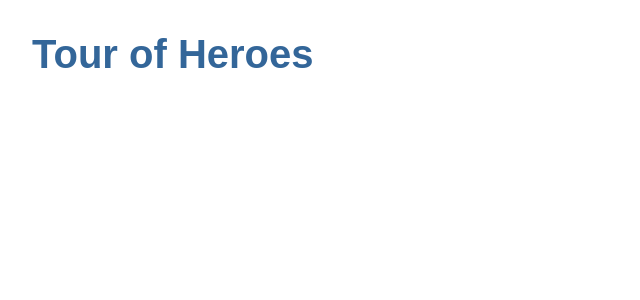
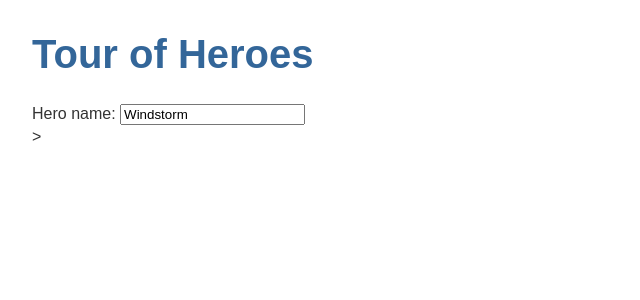
Before and after one commit to thrazznos/angular-tour-of-heroes, an Angular app: page / in a window 1280 px wide. Shown: the top 300 px of the page, without its empty margins (0-640 px from the left). Built offline with nearby package versions, Linux system fonts and the light colour scheme.

Commit message:
Adding hero module with data binding

```diff
--- a/src/app/app.component.html
+++ b/src/app/app.component.html
@@ -1 +1,2 @@
 <h1>{{title}}</h1>
+<app-heroes></app-heroes>
--- /dev/null
+++ b/src/app/hero.ts
@@ -0,0 +1,4 @@
+export interface Hero {
+    id: number;
+    name: string;
+}
--- /dev/null
+++ b/src/app/heroes/heroes.component.html
@@ -0,0 +1,4 @@
+<div>
+    <label for="name">Hero name: </label>
+    <input id="name" [(ngModel)]="hero.name" placeholder="name">
+</div>>
--- /dev/null
+++ b/src/app/heroes/heroes.component.ts
@@ -0,0 +1,14 @@
+import { Component } from '@angular/core';
+import { Hero } from '../hero';
+
+@Component({
+  selector: 'app-heroes',
+  templateUrl: './heroes.component.html',
+  styleUrls: ['./heroes.component.css']
+})
+export class HeroesComponent {
+  hero : Hero = {
+    id: 1,
+    name: 'Windstorm'
+  };
+}
```
Also changed, not shown: src/app/app.module.ts (+6 -2 lines), src/app/heroes/heroes.component.css (added), 1 other file (tests, documents, lock files or other folders).
